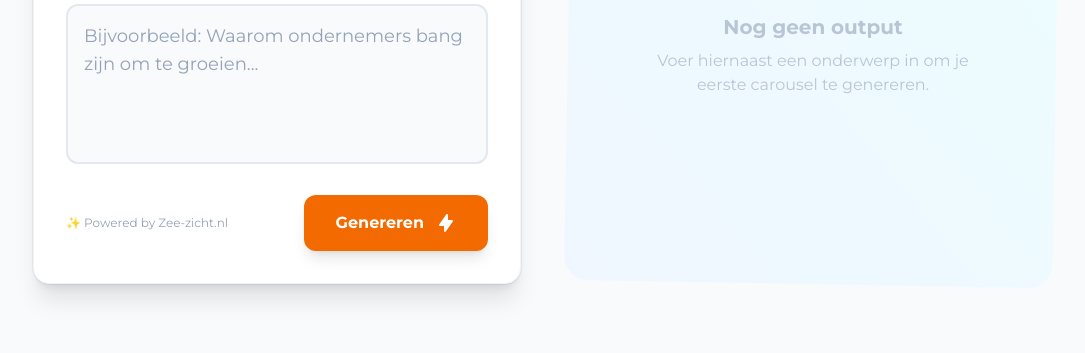
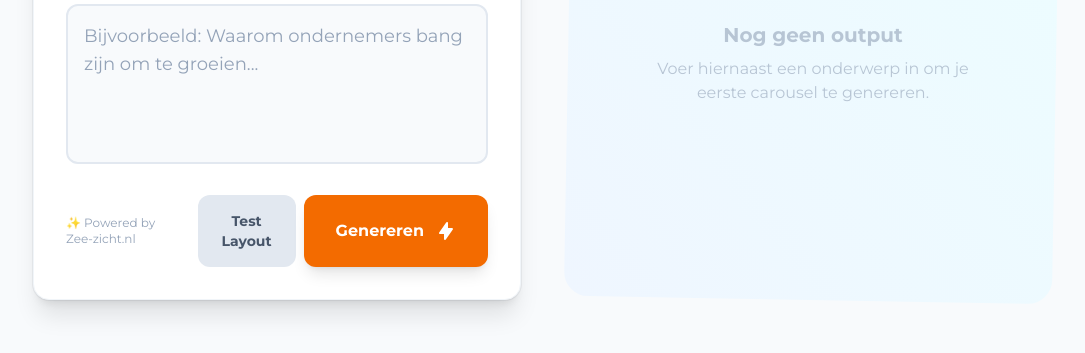
Before and after one commit to Schutzicht/LinkedIn-pdf-tool, a website: page public/index.html in a window 1280 px wide. Shown: the part 421-774 px from the top of the page, without its empty margins (95-1180 px from the left). Drawn offline with nearby package versions, Linux system fonts and the light colour scheme.

Commit message:
Feat: Add Test Layout button for offline visual debugging

```diff
--- a/public/index.html
+++ b/public/index.html
@@ -97,17 +97,24 @@
                     class="w-full h-40 p-4 rounded-xl border-2 border-slate-200 bg-slate-50 focus:border-secondary focus:ring-0 transition-all text-lg resize-none placeholder-slate-400"
                     placeholder="Bijvoorbeeld: Waarom ondernemers bang zijn om te groeien..."></textarea>
 
-                <div class="mt-6 flex items-center justify-between">
+                <div class="mt-6 flex items-center justify-between gap-4">
                     <span class="text-xs text-slate-400 font-medium">✨ Powered by Zee-zicht.nl</span>
+                    <div class="flex gap-2">
+                        <button onclick="loadMockData()"
+                            class="bg-slate-200 hover:bg-slate-300 text-slate-600 font-bold py-4 px-6 rounded-xl transition-all duration-200 text-sm">
+                            Test Layout
+                        </button>
                         <button id="generateBtn" onclick="generateCarousel()"
                             class="bg-accent hover:bg-orange-600 text-white font-bold py-4 px-8 rounded-xl shadow-lg hover:shadow-orange-500/30 transform hover:-translate-y-1 transition-all duration-200 flex items-center gap-3">
                             <span>Genereren</span>
-                        <svg xmlns="http://www.w3.org/2000/svg" class="h-5 w-5" viewBox="0 0 20 20" fill="currentColor">
+                            <svg xmlns="http://www.w3.org/2000/svg" class="h-5 w-5" viewBox="0 0 20 20"
+                                fill="currentColor">
                                 <path fill-rule="evenodd"
                                     d="M11.3 1.046A1 1 0 0112 2v5h4a1 1 0 01.82 1.573l-7 10A1 1 0 018 18v-5H4a1 1 0 01-.82-1.573l7-10a1 1 0 011.12-.38z"
                                     clip-rule="evenodd" />
                             </svg>
                         </button>
+                    </div>
                 </div>
             </div>
 
@@ -379,6 +386,32 @@
             });
         }
 
+        async function loadMockData() {
+            const mockSlides = [
+                { type: 'intro', content: { title: 'DIT IS EEN TEST', subtitle: 'VISUAL CHECK', body: 'Even checken of de layout 1080x1350 lekker werkt.', cta: 'Swipe' } },
+                { type: 'content', content: { title: 'DE REGELS', subtitle: 'STRICT DESIGN', body: 'We kijken naar:\n1. Marges (9%)\n2. Grid uitlijning\n3. *Dikgedrukte woorden*\n4. En natuurlijk het font.', footer: 'Bron: Design Guidelines' } },
+                { type: 'content', content: { title: 'NOG EEN SLIDE', subtitle: 'CONSISTENTIE', body: 'Lange tekst om te kijken of de line-breaks goed gaan op dit smallere formaat. Het zou netjes moeten wrappen zonder de rand te raken.', footer: 'Bron: Design Guidelines' } },
+                { type: 'outro', content: { title: 'CONCLUSIE?', subtitle: 'EINDE', body: 'Ziet dit er strak uit?', cta: 'Like & Comment' } }
+            ];
+
+            currentCarouselData = {
+                slides: mockSlides,
+                postBody: "Dit is een test post voor de layout check."
+            };
+
+            // Show Editor Only
+            document.getElementById('loading').classList.add('hidden');
+            document.getElementById('previewSection').classList.remove('hidden');
+            document.getElementById('editorSection').classList.remove('hidden');
+            document.getElementById('emptyState').classList.add('hidden');
+
+            document.getElementById('postBodyOutput').value = currentCarouselData.postBody;
+            renderEditor(mockSlides);
+
+            // Auto trigger render
+            updateVisuals();
+        }
+
         function copyPostText() {
             const text = document.getElementById('postBodyOutput');
             text.select();
```
Lines whose indentation alone changed are shown as unchanged.
